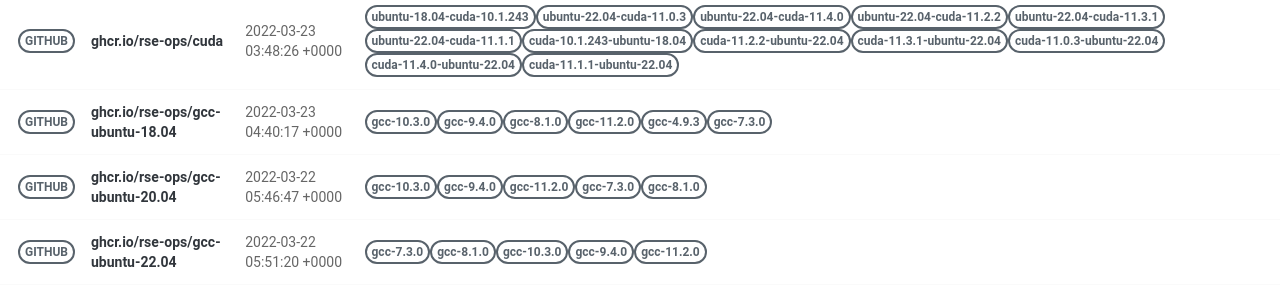
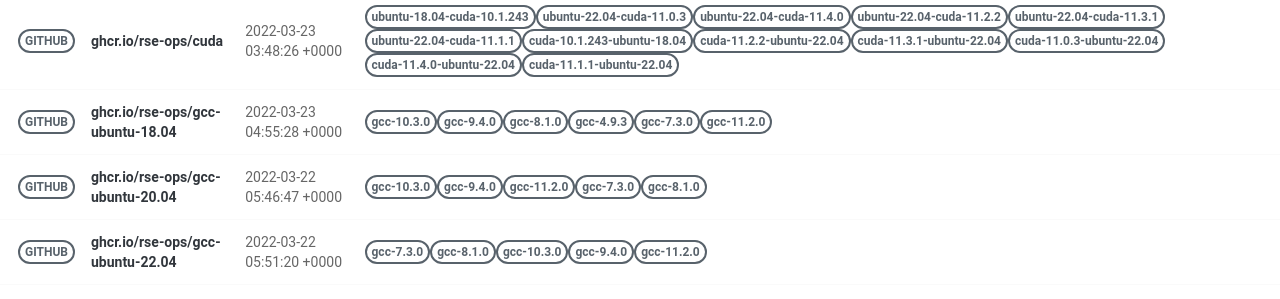
Before and after one commit to rse-ops/docker-images, a Jekyll site: the page built from pages/index.md, in a window 1280 px wide. Shown: the part 502-801 px from the top of the page. Built offline with Jekyll 4.4.1, drawn with Linux system fonts in a browser that asks for light colours; nearby versions of some CDN libraries.

Commit message:
Automated push to update library 2022-03-23

```diff
--- a/_library/ghcr.io-rse-ops-gcc-ubuntu-18.04.md
+++ b/_library/ghcr.io-rse-ops-gcc-ubuntu-18.04.md
@@ -1,7 +1,7 @@
 ---
 layout: container
 name: ghcr.io/rse-ops/gcc-ubuntu-18.04
-updated_at: 2022-03-23 04:40:17.419599
+updated_at: 2022-03-23 04:55:28.524000
 
 
 container_url: https://github.com/orgs/rse-ops/packages/container/package/gcc-ubuntu-18.04
@@ -15,14 +15,14 @@ versions:
  - tag: gcc-8.1.0
    dockerfile: https://github.com/rse-ops/docker-images/blob/main/ubuntu/gcc/Dockerfile
    manifest: https://crane.ggcr.dev/manifest/ghcr.io/rse-ops/gcc-ubuntu-18.04:gcc-8.1.0
- - tag: gcc-11.2.0
-   dockerfile: https://github.com/rse-ops/docker-images/blob/main/ubuntu/gcc/Dockerfile
-   manifest: https://crane.ggcr.dev/manifest/ghcr.io/rse-ops/gcc-ubuntu-18.04:gcc-11.2.0
  - tag: gcc-4.9.3
    dockerfile: https://github.com/rse-ops/docker-images/blob/main/ubuntu/gcc/Dockerfile
    manifest: https://crane.ggcr.dev/manifest/ghcr.io/rse-ops/gcc-ubuntu-18.04:gcc-4.9.3
  - tag: gcc-7.3.0
    dockerfile: https://github.com/rse-ops/docker-images/blob/main/ubuntu/gcc/Dockerfile
    manifest: https://crane.ggcr.dev/manifest/ghcr.io/rse-ops/gcc-ubuntu-18.04:gcc-7.3.0
+ - tag: gcc-11.2.0
+   dockerfile: https://github.com/rse-ops/docker-images/blob/main/ubuntu/gcc/Dockerfile
+   manifest: https://crane.ggcr.dev/manifest/ghcr.io/rse-ops/gcc-ubuntu-18.04:gcc-11.2.0
 
 ---
```
